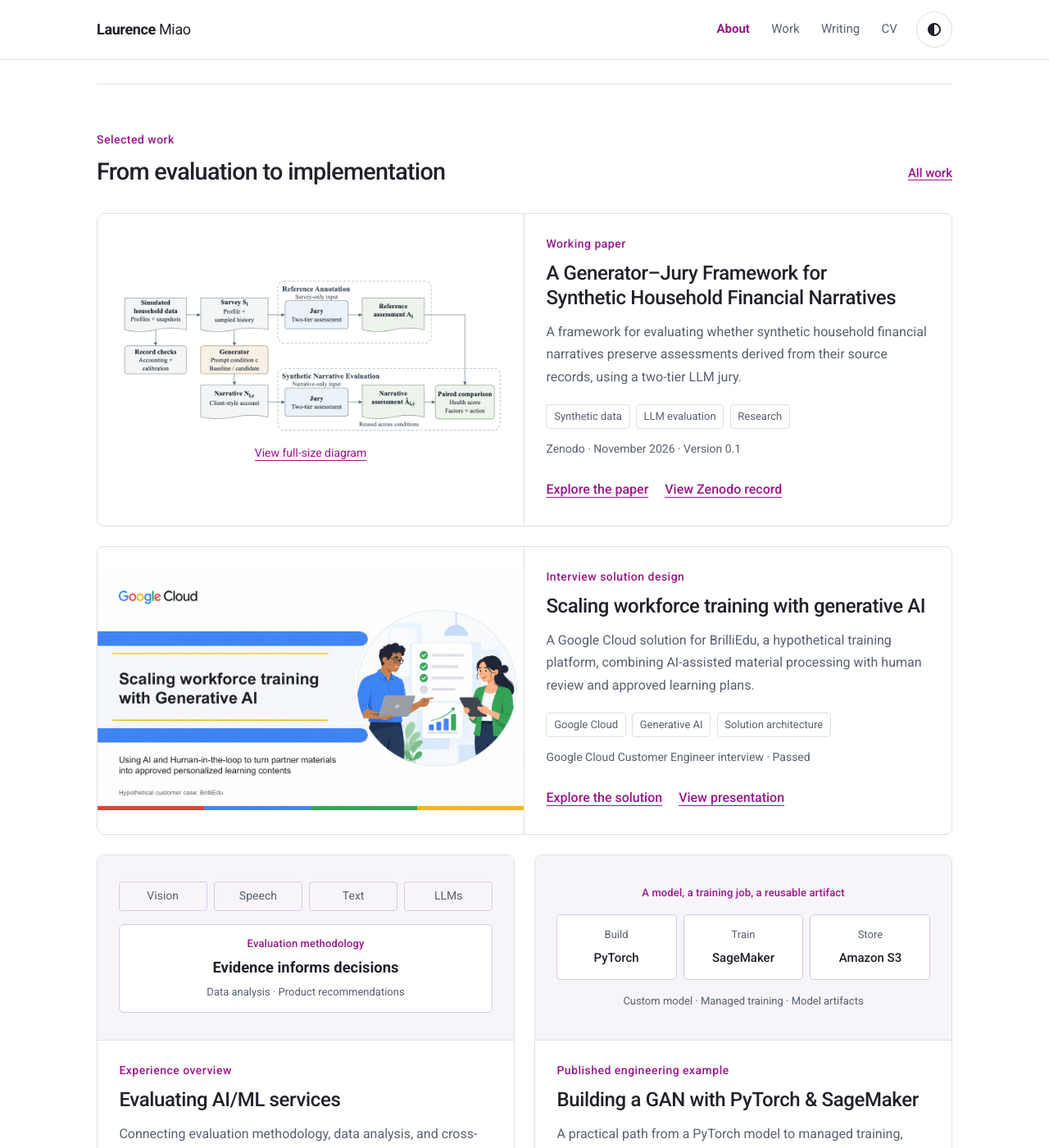
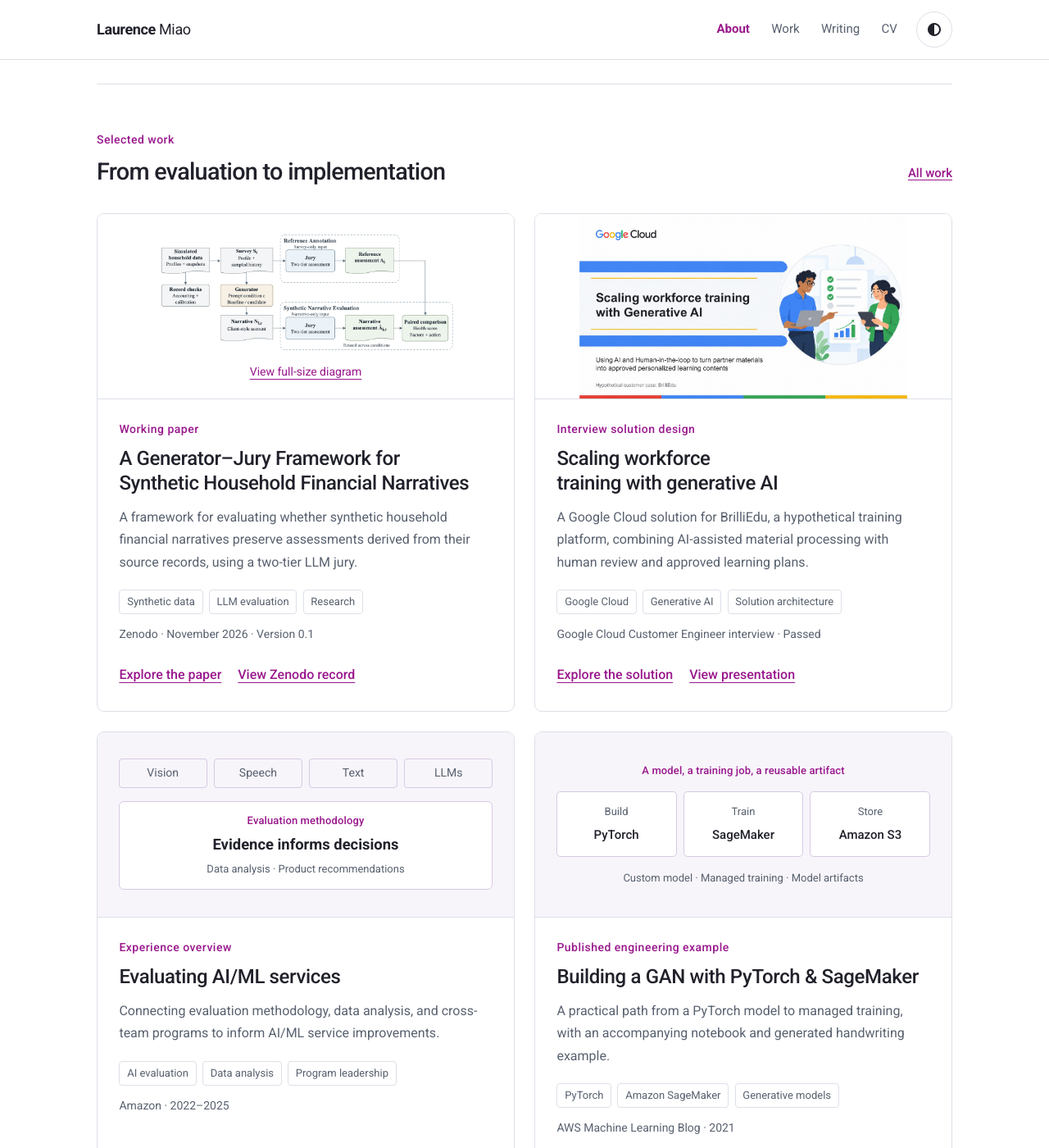
Before and after one commit to laurence-miao/laurence-miao.github.io, a Jekyll site: the page built from index.md, in a window 1280 px wide and 1400 px high, scrolled down 604 px. Shown: the whole window at 82% size. Built offline with Jekyll 4.4.1, drawn with Linux system fonts in a browser that asks for light colours; nearby versions of some CDN libraries; grey boxes are pictures that could not be loaded.

Commit message:
Match paper and presentation to standard project cards

```diff
--- a/_data/projects.yml
+++ b/_data/projects.yml
@@ -5,7 +5,6 @@
   description: A framework for evaluating whether synthetic household financial narratives preserve assessments derived from their source records, using a two-tier LLM jury.
   url: /projects/generator-jury-financial-narratives/
   visual: generator-jury
-  featured: true
   paper_url: https://doi.org/10.5281/zenodo.24417790
   tags: [Synthetic data, LLM evaluation, Research]
   link_label: Explore the paper
@@ -16,7 +15,6 @@
   description: A Google Cloud solution for BrilliEdu, a hypothetical training platform, combining AI-assisted material processing with human review and approved learning plans.
   url: /projects/brilliedu-google-cloud/
   visual: brilliedu
-  featured: true
   presentation_url: https://docs.google.com/presentation/d/1SI7tqlC9ozOQBpEd4n2xd3TPftN-wGWsco5wZLYWkBE/edit?usp=sharing
   tags: [Google Cloud, Generative AI, Solution architecture]
   link_label: Explore the solution
--- a/_includes/project_cards.html
+++ b/_includes/project_cards.html
@@ -1,6 +1,6 @@
 <div class="project-grid">
   {% for item in include.items %}
-  <article class="project-card{% if item.featured %} featured-project{% endif %}">
+  <article class="project-card">
     {% include work_visual.html visual=item.visual %}
     <div class="project-body">
       <p class="eyebrow">{{ item.type }}</p>
--- a/assets/css/main.css
+++ b/assets/css/main.css
@@ -137,7 +137,6 @@ html[data-theme-setting="light"] #light-toggle-light { display: inline-block; }
 .section-intro { color: var(--global-text-color-light); max-width: 680px; }
 .project-grid { display: grid; grid-template-columns: repeat(2, minmax(0, 1fr)); gap: 1.5rem; }
 .project-card { min-width: 0; display: flex; flex-direction: column; border: 1px solid var(--global-divider-color); border-radius: 9px; overflow: hidden; background: var(--global-card-bg-color); }
-.project-card.featured-project { grid-column: 1 / -1; display: grid; grid-template-columns: repeat(2, minmax(0, 1fr)); }
 .project-body { display: flex; flex: 1; flex-direction: column; padding: 1.65rem; }
 .project-body h2, .project-body h3 { font-size: 1.5rem; margin-bottom: .8rem; }
 .project-body h2 a, .project-body h3 a { color: var(--global-text-color); text-decoration: none; }
@@ -151,11 +150,14 @@ html[data-theme-setting="light"] #light-toggle-light { display: inline-block; }
 .work-visual { min-height: 226px; display: flex; flex-direction: column; justify-content: center; padding: 1.6rem; background: var(--surface); border-bottom: 1px solid var(--global-divider-color); }
 .presentation-visual { min-height: 0; padding: 0; background: #ffffff; }
 .presentation-visual img { display: block; width: 100%; height: auto; }
-.featured-project > .work-visual { border-bottom: 0; border-right: 1px solid var(--global-divider-color); }
 .paper-visual { min-height: 0; padding: 1.25rem; background: #ffffff; }
 .paper-visual > a { display: block; width: 100%; max-width: 30rem; margin-inline: auto; color: #99178c; }
 .paper-visual img { display: block; width: 100%; height: auto; }
 .diagram-caption { display: block; margin-top: .75rem; font-size: .875rem; text-align: center; }
+.project-card > .paper-visual, .project-card > .presentation-visual { height: 226px; flex-shrink: 0; }
+.project-card .paper-visual > a { display: flex; flex-direction: column; height: 100%; }
+.project-card .paper-visual img { min-height: 0; flex: 1; object-fit: contain; }
+.project-card .presentation-visual img { height: 100%; object-fit: contain; }
 .presentation-meta { color: var(--global-text-color-light); font-size: .875rem; }
 .visual-topics { display: grid; grid-template-columns: repeat(4, minmax(0,1fr)); gap: .5rem; margin-bottom: 1rem; }
 .visual-topics span { padding: .3rem .1rem; border: 1px solid var(--visual-line); border-radius: 4px; text-align: center; font-size: .875rem; color: var(--global-text-color-light); }
@@ -295,8 +297,6 @@ pre code { padding: 0; font-size: inherit; color: inherit; background: transpare
   html:not(.js) .navbar { position: static; }
   html:not(.js) body { padding-top: 0; }
   .project-grid { grid-template-columns: minmax(0,1fr); }
-  .project-card.featured-project { grid-template-columns: minmax(0,1fr); }
-  .featured-project > .work-visual { border-right: 0; border-bottom: 1px solid var(--global-divider-color); }
   .hero { padding: 1rem 0 3rem; }
   .home-section { padding-block: 2.75rem; }
   .experience-preview { grid-template-columns: 1fr; gap: 1.75rem; }
```
